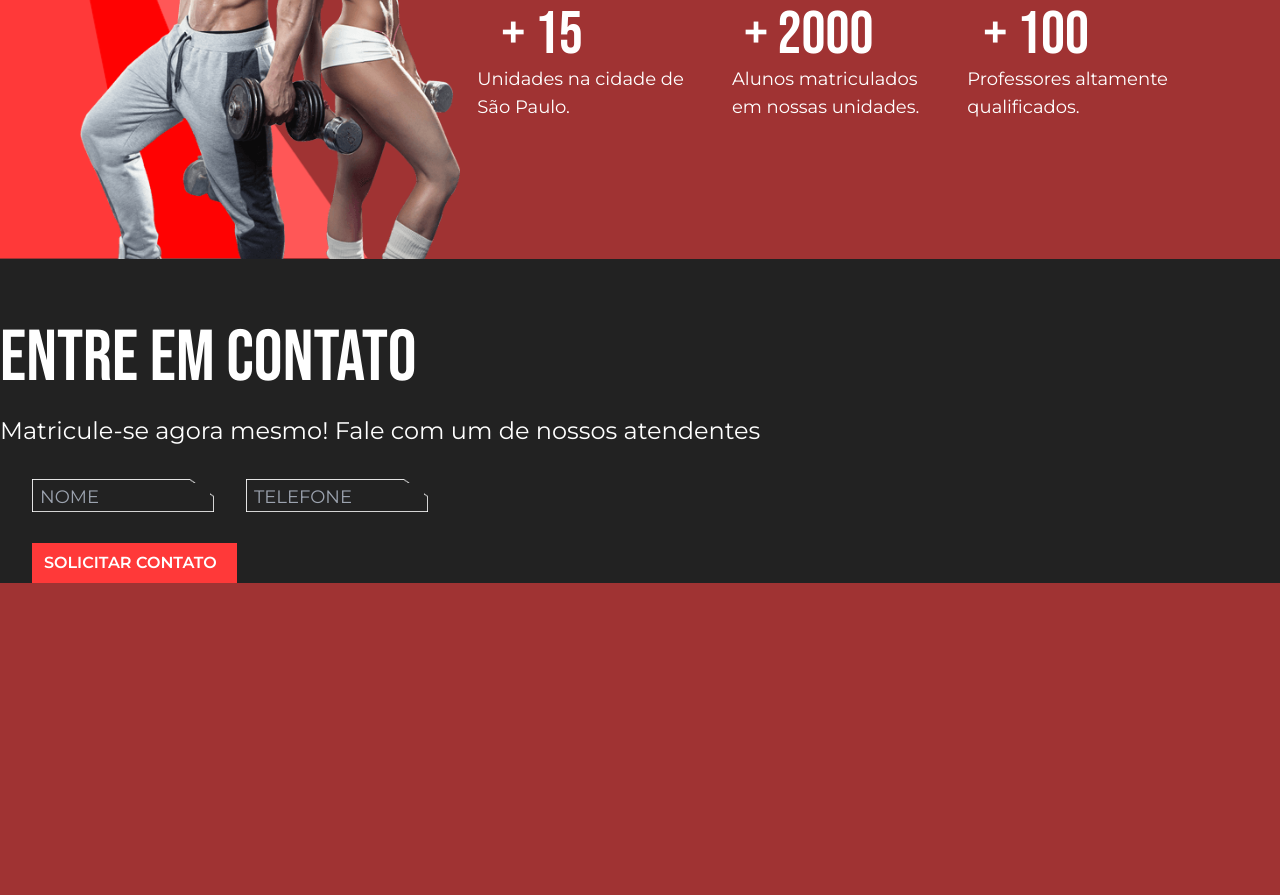
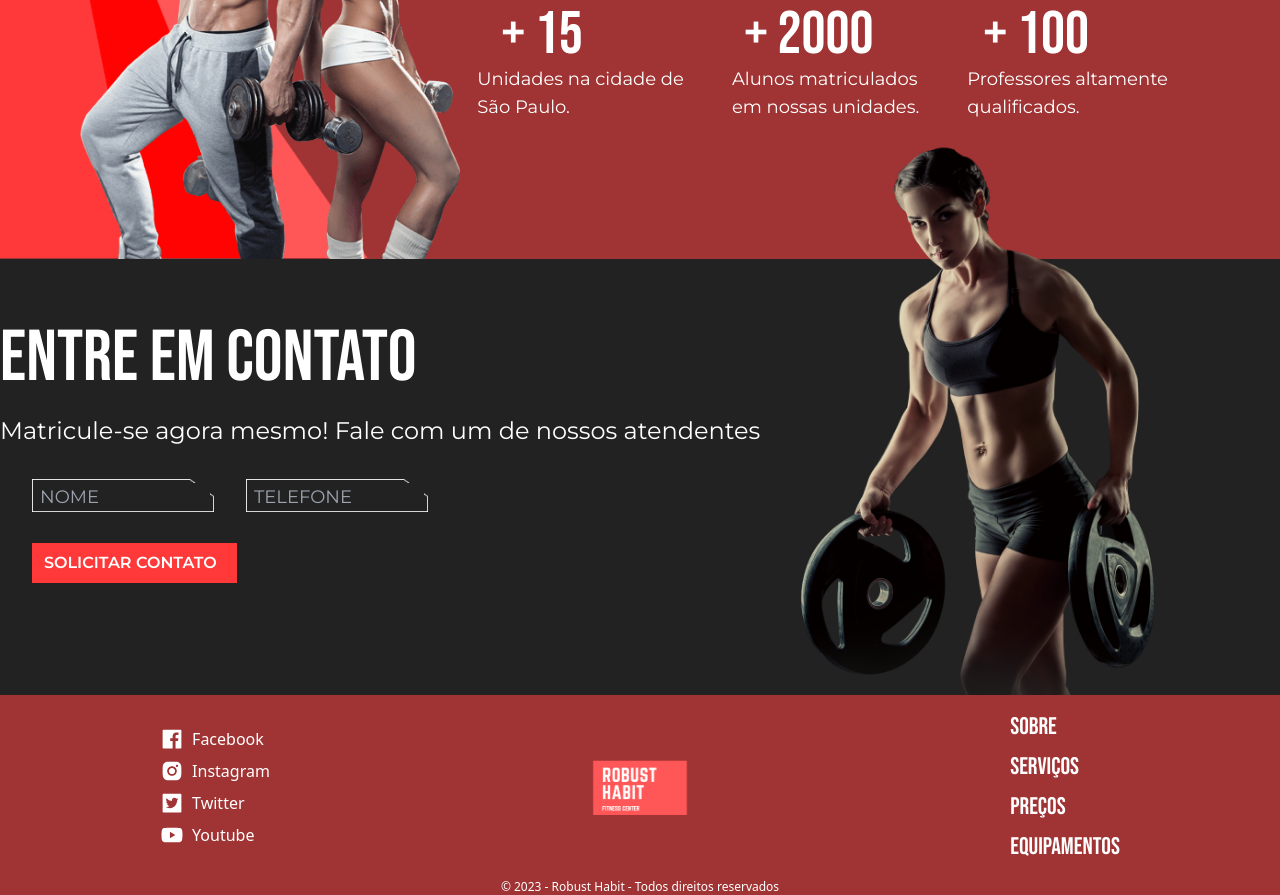
Before and after one commit to cardrocha/fitness-app, a Next.js app: page / in a window 1280 px wide. Shown: the part 2820-3715 px from the top of the page. Before the commit the page ends 3403 px from the top, so only its background shows below. Built offline with nearby package versions, Linux system fonts and the light colour scheme; a web font is replaced by a local one; what tailwind-clip-path would draw is missing.

Commit message:
feat: footer section

```diff
--- a/package.json
+++ b/package.json
@@ -19,6 +19,7 @@
     "postcss": "8.4.27",
     "react": "18.2.0",
     "react-dom": "18.2.0",
+    "react-icons": "^4.10.1",
     "tailwindcss": "3.3.3",
     "typescript": "5.1.6"
   },
--- a/src/app/page.tsx
+++ b/src/app/page.tsx
@@ -5,6 +5,7 @@ import Benefits from '@/components/Benefits'
 import Plans from '@/components/Plans'
 import Numbers from '@/components/Numbers'
 import Contact from '@/components/Contact'
+import Footer from '@/components/Footer'
 
 export default function Home() {
   return (
@@ -16,6 +17,7 @@ export default function Home() {
       <Plans />
       <Numbers />
       <Contact />
+      <Footer />
     </div>
   )
 }
--- a/src/components/Contact.tsx
+++ b/src/components/Contact.tsx
@@ -1,8 +1,9 @@
+import Image from "next/image";
 import React from "react";
 
 const Contact = () => {
   return (
-    <section className="bg-secondary mt-[138px]">
+    <section className="bg-secondary mt-[138px] pb-28 relative">
       <div className="container mx-auto text-primary">
         <h3 className="font-bebas text-7xl pt-16">ENTRE EM CONTATO</h3>
         <p className="font-mont text-2xl mt-5">
@@ -22,6 +23,7 @@ const Contact = () => {
               type="text"
               placeholder="NOME"
               size={15}
+              required
             />
           </div>
           <div
@@ -32,9 +34,10 @@ const Contact = () => {
           >
             <input
               className="bg-secondary clip-path-mypolygon outline-none px-1 font-mont text-lg text-primary mt-1"
-              type="text"
+              type="tel"
               placeholder="TELEFONE"
               size={15}
+              required
             />
           </div>
         </div>
@@ -44,6 +47,13 @@ const Contact = () => {
           value="SOLICITAR CONTATO"
         ></input>
       </form>
+      <Image
+        className="absolute bottom-0 right-24 z-10"
+        src="/pngwing_3.png"
+        width={405}
+        height={300}
+        alt="fundo hero"
+      />
     </section>
   );
 };
--- /dev/null
+++ b/src/components/Footer.tsx
@@ -0,0 +1,82 @@
+import Image from "next/image";
+import React from "react";
+import {
+  AiFillFacebook,
+  AiFillInstagram,
+  AiFillTwitterSquare,
+  AiFillYoutube,
+} from "react-icons/ai";
+
+const Footer = () => {
+  return (
+    <section className="container mx-auto">
+      <div
+        className="flex items-center justify-around
+      py-4"
+      >
+        <div className="flex flex-col text-primary gap-2">
+          <a className="flex gap-2" title="Acesse nosso facebook" href="#">
+            <AiFillFacebook className="text-primary text-2xl cursor-pointer" />
+            Facebook
+          </a>
+
+          <a className="flex gap-2" title="Siga-nos no instagram" href="#">
+            <AiFillInstagram className="text-primary text-2xl cursor-pointer" />
+            Instagram
+          </a>
+
+          <a className="flex gap-2" title="Siga-nos no twitter" href="#">
+            <AiFillTwitterSquare className="text-primary text-2xl cursor-pointer" />
+            Twitter
+          </a>
+
+          <a className="flex gap-2" title="Se increva no nosso canal" href="#">
+            <AiFillYoutube className="text-primary text-2xl cursor-pointer" />
+            Youtube
+          </a>
+        </div>
+        <Image
+          src="/logo_fitness.svg"
+          width={100}
+          height={60}
+          alt="logo da academia robust habit"
+        />
+        <div className="flex flex-col gap-2">
+          <a
+            title="clique aqui"
+            className="font-bebas text-2xl text-primary"
+            href="#sobre"
+          >
+            SOBRE
+          </a>
+          <a
+            title="clique aqui"
+            className="font-bebas text-2xl text-primary"
+            href="#servicos"
+          >
+            SERVIÇOS
+          </a>
+          <a
+            title="clique aqui"
+            className="font-bebas text-2xl text-primary"
+            href="#precos"
+          >
+            PREÇOS
+          </a>
+          <a
+            title="clique aqui"
+            className="font-bebas text-2xl text-primary"
+            href="#equipamentos"
+          >
+            EQUIPAMENTOS
+          </a>
+        </div>
+      </div>
+      <span className="flex justify-center text-mont font-light text-xs text-primary">
+        &copy; 2023 - Robust Habit - Todos direitos reservados
+      </span>
+    </section>
+  );
+};
+
+export default Footer;
```
Also changed, not shown: public/pngwing_3.png (added), 1 other file (tests, documents, lock files or other folders).
